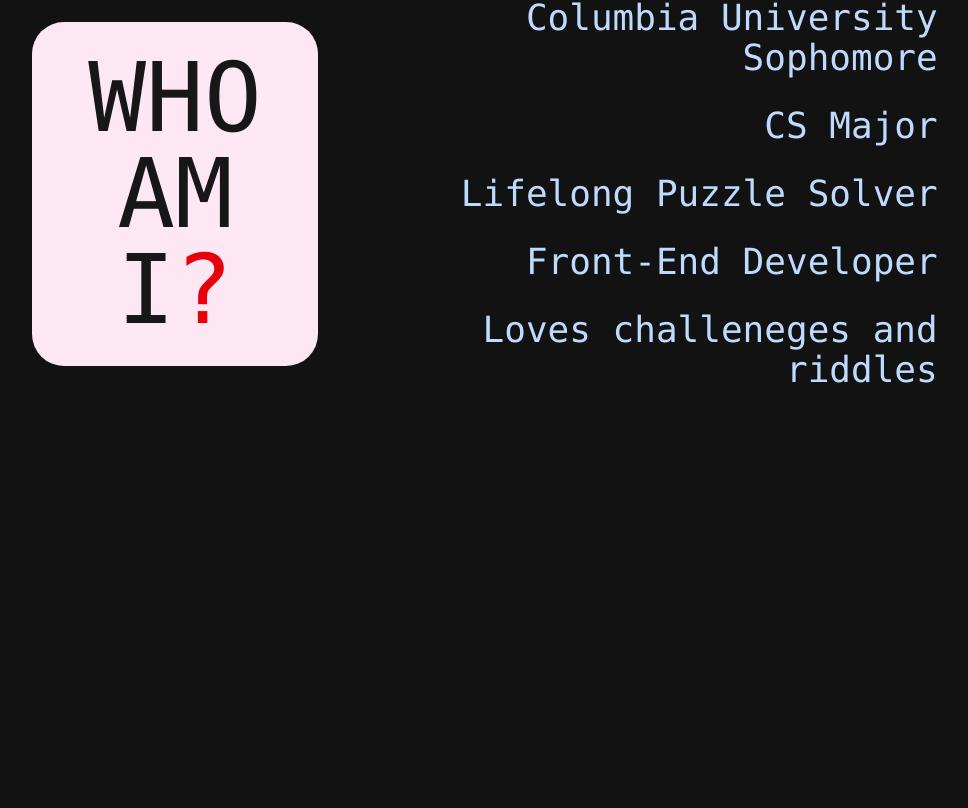
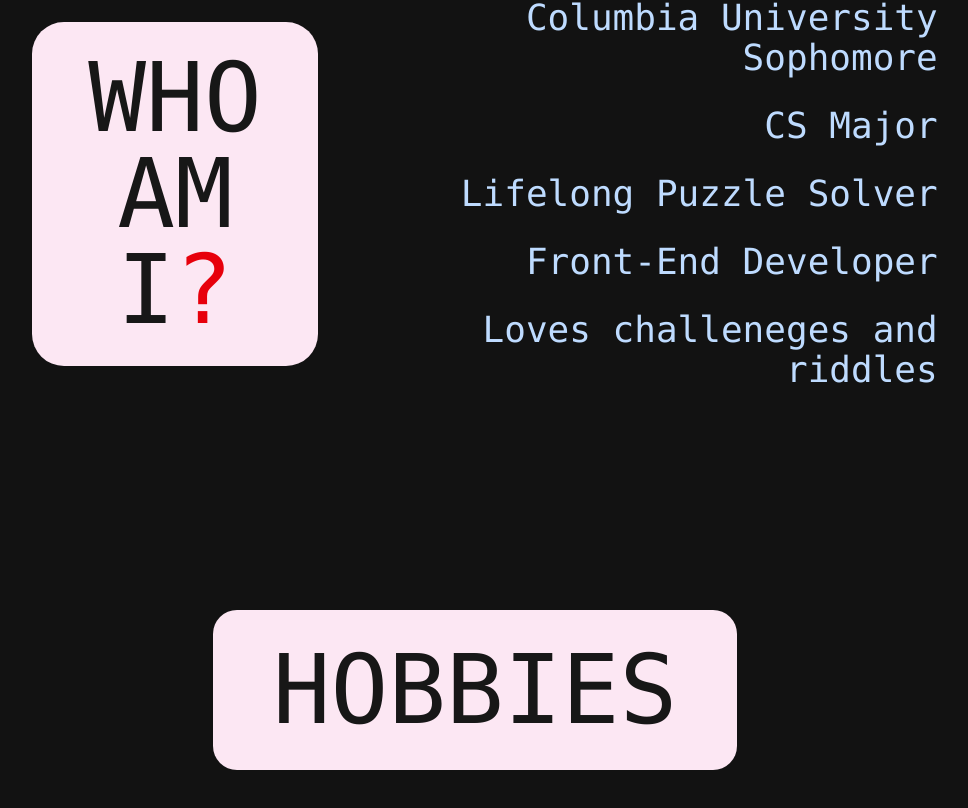
Before and after one commit to navil2468/NavilTalukdar, a React (Vite) app in the folder Personal_Website/: page / in a window 1280 px wide. Shown: the part 914-1722 px from the top of the page, without its empty margins (165-1133 px from the left). Before the commit the page ends 1424 px from the top, so only its background shows below. Built offline with nearby package versions, Linux system fonts and the light colour scheme.

Commit message:
started hobbies

```diff
--- a/Personal_Website/src/App.jsx
+++ b/Personal_Website/src/App.jsx
@@ -1,7 +1,8 @@
 import React from 'react'
 import Navbar from './Components/NavBar'
-import HeroSection from './Components/HeroSection'
+import HeroSection from './Components/Herosection'
 import Aboutme from './Components/Aboutme'
+import Hobbies from './Components/Hobbies'
 
 
 function App() {
@@ -10,6 +11,7 @@
       <Navbar />
       <HeroSection />
       <Aboutme />
+      <Hobbies />
     </div>
   )
 }
--- /dev/null
+++ b/Personal_Website/src/Components/Hobbies.jsx
@@ -0,0 +1,21 @@
+import React from 'react'
+
+function Hobbies() {
+  return (
+    <div className='flex-col justify-center text-center font-mono mt-55 mb-25'>
+      <div className='bg-pink-100 text-neutral-900 rounded-3xl mx-auto inline-block px-15 py-8'>
+        <h1 className='text-8xl'>HOBBIES</h1>
+      </div>
+      <div>
+        <ul>
+            <li></li>
+            <li></li>
+            <li></li>
+            <li></li>
+        </ul>
+      </div>
+    </div>
+  )
+}
+
+export default Hobbies
--- a/Personal_Website/src/Components/Navbar.jsx
+++ b/Personal_Website/src/Components/Navbar.jsx
@@ -12,7 +12,7 @@
       <div >
         <Hamburger toggled={open} toggle={setOpen}/>
         {open &&
-        <div className='text-neutral-800 fixed top-0 left-0 z-50 bg-pink-200 h-screen w-screen space-y-18'>
+        <div className='text-neutral-800 fixed top-0 left-0 z-50 bg-pink-100 h-screen w-screen space-y-18'>
           <div className='absolute top-3 right-7'>
             <Hamburger size={35} toggled={open} toggle={setOpen} />
           </div>
```
